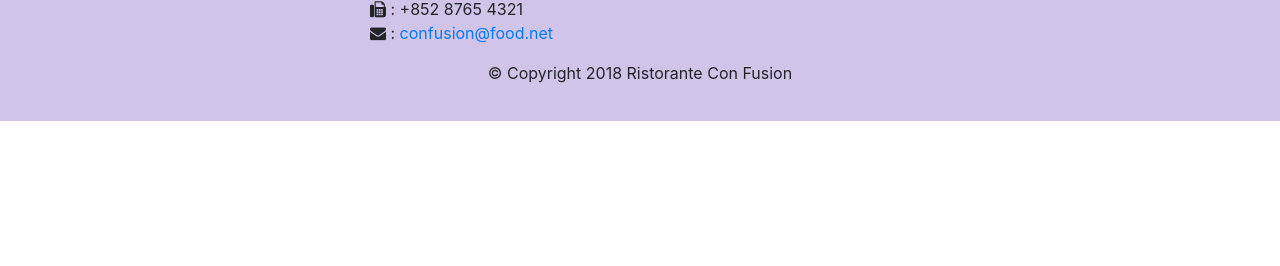
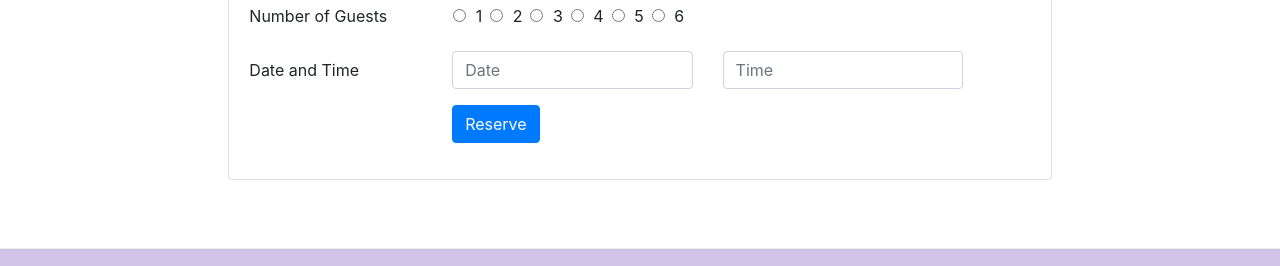
Before and after one commit to NotTheRealNarik/Full-Stack-Web-Development-with-React, a website: page index.html in a window 1280 px wide. Shown: the part 1685-1951 px from the top of the page. Before the commit the page ends 1806 px from the top, so only its background shows below. Drawn offline with nearby package versions, Linux system fonts and the light colour scheme.

Commit message:
Assignment 2:Done

```diff
--- a/CSS/styles.css
+++ b/CSS/styles.css
@@ -38,3 +38,7 @@ body{
 .navbar-dark{
     background-color: #512DA8;
 }
+
+html {
+    scroll-behavior: smooth;
+}
--- a/index.html
+++ b/index.html
@@ -46,8 +46,18 @@
                 </div>
 
                 <div class="col-12 col-sm align-self-center" >
-                    <img src="img/logo.png" class="img-fluid">
+                    <div class="row row-header">
+                        <div class="col-12 col-sm align-self-center">
+                            <img src="img/logo.png" class="img-fluid">
+                        </div>
+                        <div class="col-12 col-sm align-self-center" >
+                            <a type="button" class="btn btn-warning btn-sm btn-block" href="#reserveCard">Reserve Table</a>
+                        </div>
+                    </div>
+
                 </div>
+
+
             </div>
         </div>
     </header>
@@ -76,11 +86,11 @@
             </div>
             <div class="col col-sm col-md ">
                 <div  class="media" >
-                    <img class="d-flex ml-3 img-thumbnail align-self-center" src="img/buffet.png" alt="buffet">
                     <div class="media-body">
-                        <h2 class="mt-0">Weekend Grand Buffet</h2>
+                        <h2 class="mt-0">Weekend Grand Buffet <span class="badge badge-danger">NEW</span></h2>
                         <p class="d-none d-sm-block">Featuring mouthwatering combinations with a choice of five different salads, six enticing appetizers, six main entrees and five choicest desserts. Free flowing bubbly and soft drinks. All for just $19.99 per person </p>
                     </div>
+                    <img class="d-flex ml-3 img-thumbnail align-self-center " src="img/buffet.png" alt="buffet">
                 </div>
             </div>
         </div>
@@ -96,8 +106,71 @@
                         <h2>Alberto Somayya</h2>
                         <h4>Executive Chef</h4>
                         <p class="d-none d-sm-block">Award winning three-star Michelin chef with wide International experience having worked closely with whos-who in the culinary world, he specializes in creating mouthwatering Indo-Italian fusion experiences. </p>
+                    </div>
+                </div>
+            </div>
+        </div>
+    </div>
 
-                    </div>
+    <div class = "row row-content align-items-center">
+        <div class="col-12 col-sm-8 offset-sm-2">
+            <div class="card " id="reserveCard">
+                <div>
+                <h3 class="card-header bg-warning text-white">Reserve a Table</h3>
+                <div class="card-body">
+                    <form>
+                        <div class="form-group row">
+                            <label for="guests" class="col-12 col-sm-3 col-form-label">
+                                Number of Guests
+                            </label>
+
+                            <div class="form-check form-check-inline col-12 col-sm-auto mx-3">
+                                <div class="mr-2">
+                                    <input type="radio" class="form-check-input" id="1" name="guests" value="1">
+                                    <label class="form-check-label " for="1" >1</label>
+                                </div>
+                                <div class="mr-2">
+                                    <input type="radio" class="form-check-input" id="2" name="guests" value="2">
+                                    <label class="form-check-label " for="2" >2</label>
+                                </div>
+                                <div class="mr-2">
+                                    <input type="radio" class="form-check-input" id="3" name="guests" value="3">
+                                    <label class="form-check-label " for="3" >3</label>
+                                </div>
+                                <div class="mr-2">
+                                    <input type="radio" class="form-check-input" id="4" name="guests" value="4">
+                                    <label  class="form-check-label " for="4" >4</label>
+                                </div>
+                                <div class="mr-2">
+                                    <input type="radio" class="form-check-input" id="5" name="guests" value="5">
+                                    <label class="form-check-label " for="5" > 5</label>
+                                </div>
+                                <div class="mr-2">
+                                    <input type="radio" class="form-check-input" id="6" name="guests" value="6">
+                                    <label class="form-check-label " for="6" > 6</label>
+                                </div>
+                            </div>
+                        </div>
+
+                        <div class="form-group row">
+                            <label for="dateTime" class="col-12 col-sm-3 col-form-label">Date and Time</label>
+                            <div class="col-12 col-sm-4">
+                                <input type="datetime" class="form-control" id="date" name="dateTime" placeholder="Date">
+                            </div>
+                            <div class="col-12 col-sm-4">
+                                <input type="datetime" class="form-control" id="telnum" name="dateTime" placeholder="Time">
+                            </div>
+                        </div>
+
+                        <div class="form-group row">
+                            <div class="offset-sm-3 col-md-9">
+                                <button type="submit" class="btn btn-primary"> Reserve</button>
+                            </div>
+                        </div>
+
+                    </form>
+
+                </div>
                 </div>
             </div>
         </div>
```
